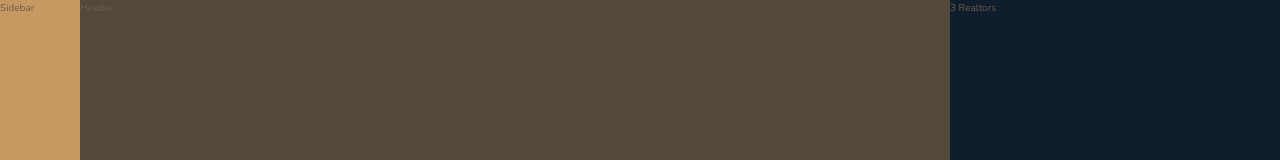
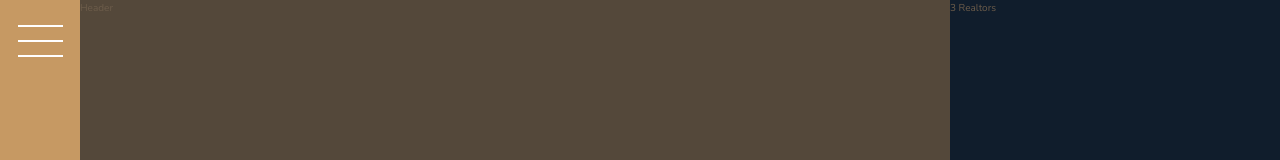
Before and after one commit to MennaRamadan/Nexter, a website: page index.html in a window 1280 px wide. Shown: the top 160 px of the page. Drawn offline with nearby package versions, Linux system fonts and the light colour scheme.

Commit message:
side nav

```diff
--- a/index.html
+++ b/index.html
@@ -12,7 +12,9 @@
         <title>nexter &mdash; your home, your freedom</title>
     </head>
     <body class="container">
-        <div class="sidebar">Sidebar</div>
+        <div class="sidebar">
+            <button class="nav-btn"></button>
+        </div>
         <header class="header">Header</header>
         <div class="realtors">3 Realtors</div>
         <!-- features -->
--- a/sass/_sidebar.scss
+++ b/sass/_sidebar.scss
@@ -2,4 +2,29 @@
     background-color: $color-primary;
     grid-column: sidebar-start / sidebar-end;
     grid-row: 1 / -1; //using -1 is a keyword to say make it to the end
+
+    display: flex;
+    justify-content: center; //x axis
 }
+
+.nav-btn{
+    border: none;
+    border-radius: 0;
+
+    background-color: #fff;
+    height: 2px;
+    width: 4.5rem;
+    margin-top: 4rem;
+
+    &::before, &::after{
+        content: "";
+        display: block;
+        background-color: #fff;
+        height: 2px;
+        width: 4.5rem;
+    }
+
+
+    &::before {transform: translateY(-1.5rem);}
+    &::after {transform: translateY(1.3rem);}
+}
```
Also changed, not shown: css/style.css.
